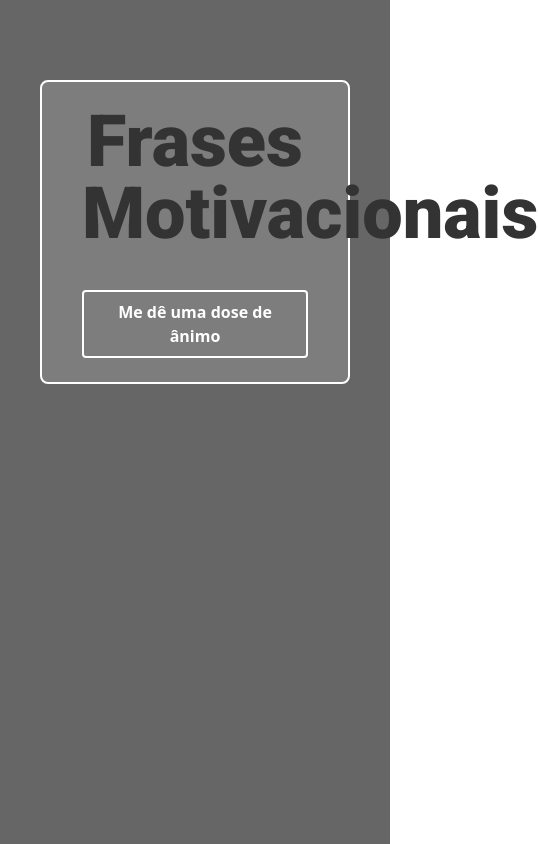
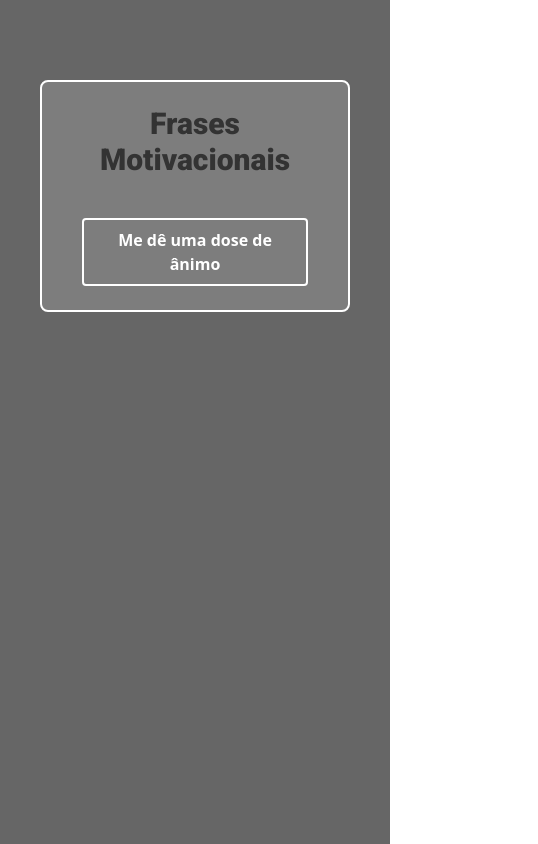
Before and after one commit to robertotcestari/codante-ts-no-react-exercicio, a React (Vite) app: page / in a window 390 px wide. Shown: the whole page, 538 px wide, since content can reach past the window. Built offline with nearby package versions, Linux system fonts and the light colour scheme.

Commit message:
responsive

```diff
--- a/src/App.jsx
+++ b/src/App.jsx
@@ -17,7 +17,7 @@ function App() {
     <main className="w-full min-h-screen " style={{ backgroundColor: bgColor }}>
       <section className="container px-10 py-20 mx-auto text-center">
         <div className="w-full max-w-4xl px-10 py-6 mx-auto bg-white border-2 border-white rounded-lg bg-opacity-15 ">
-          <h1 className="font-bold brightness-50 text-7xl font-display" style={{color: bgColor}}>
+          <h1 className="text-3xl font-bold brightness-50 md:text-7xl font-display " style={{color: bgColor}}>
             Frases Motivacionais
           </h1>
           <button
```
